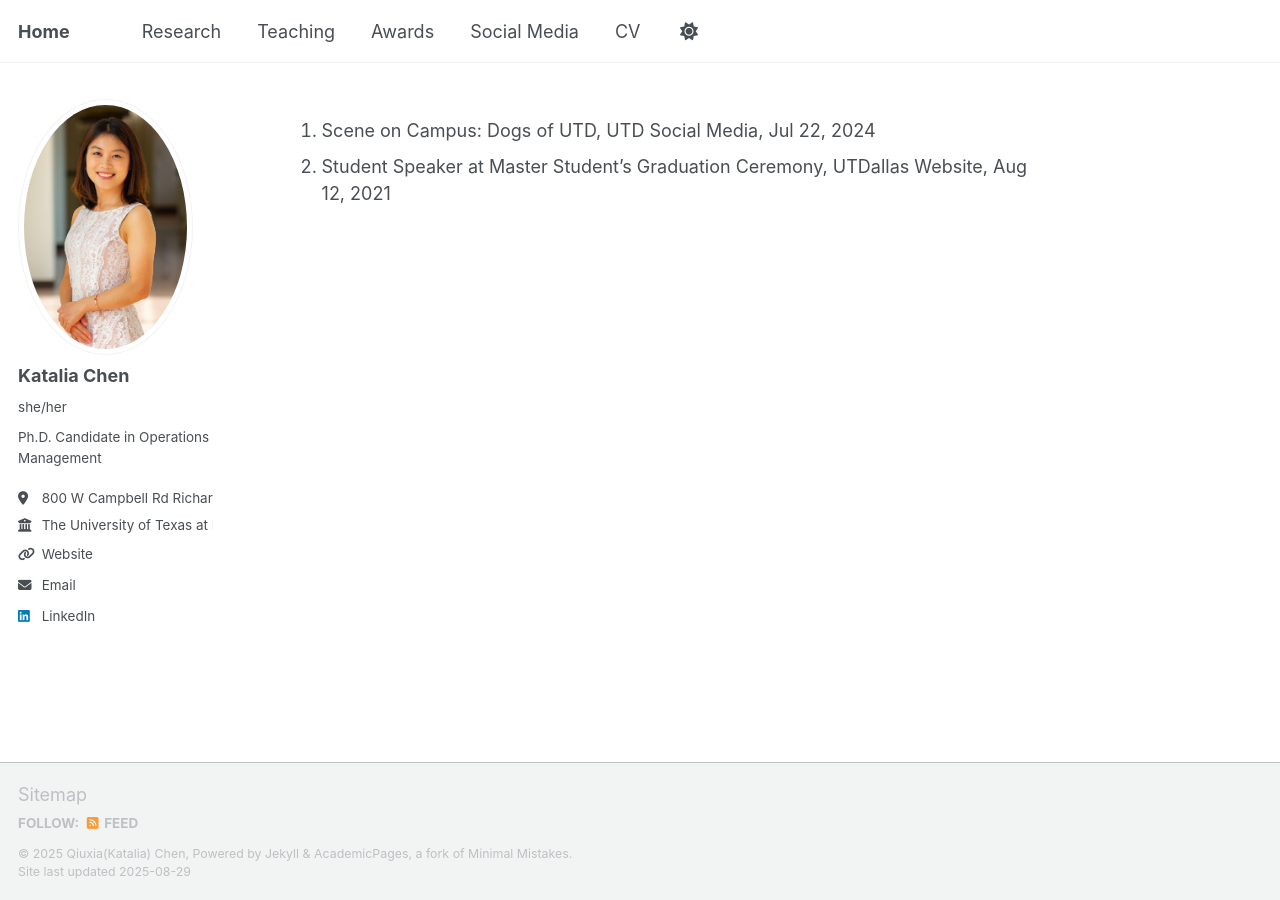
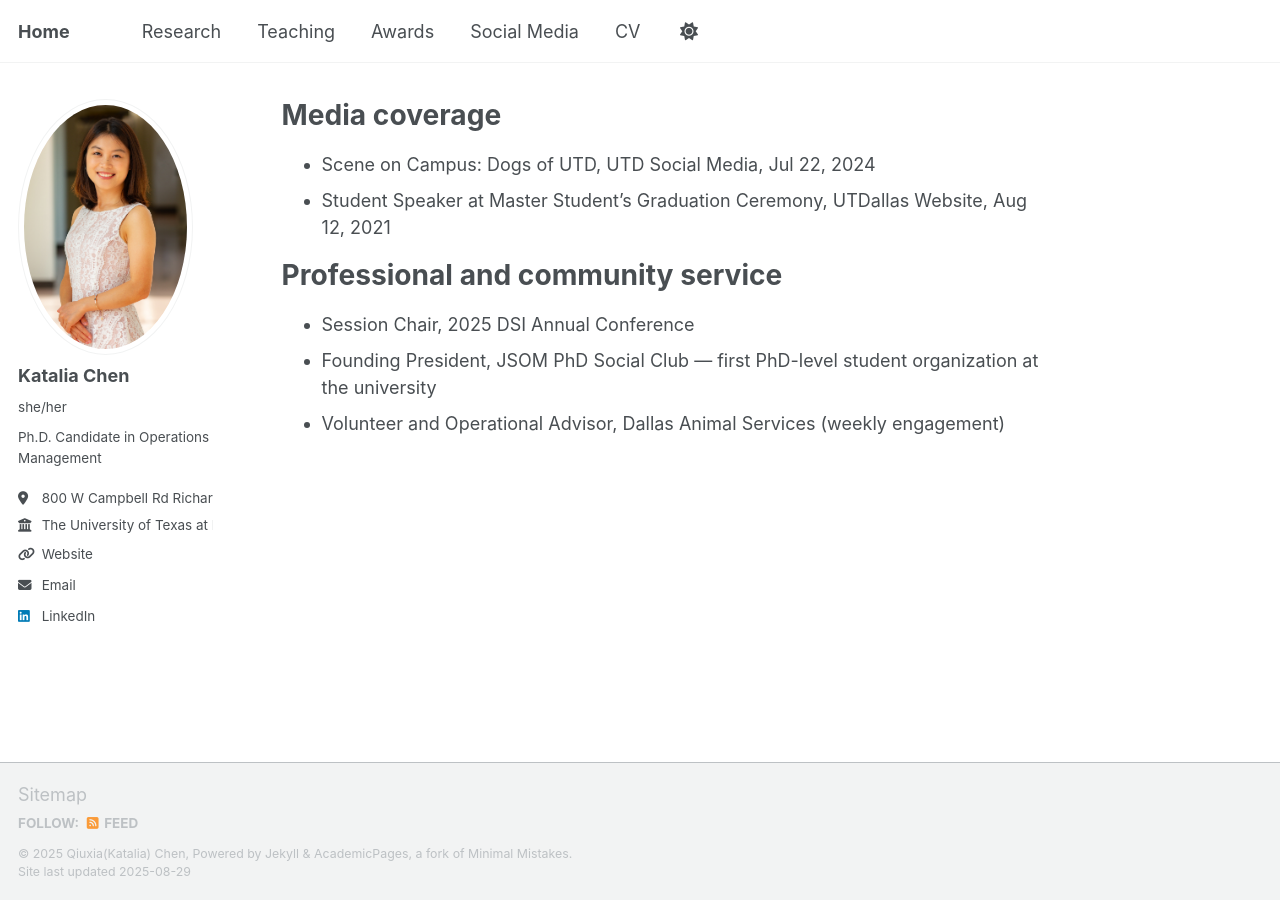
Before and after one commit to qxc2/katalia2, a Jekyll site: the page built from _social/social.md, in a window 1280 px wide. Built offline with Jekyll 4.4.1, drawn with Linux system fonts in a browser that asks for light colours; a script that is not in the unit is left out.

Commit message:
Update social.md

```diff
--- a/_social/social.md
+++ b/_social/social.md
@@ -3,5 +3,13 @@ collection: social
 permalink: /social/
 ---
 
- 1. Scene on Campus: Dogs of UTD, UTD Social Media, Jul 22, 2024
- 2. Student Speaker at Master Student’s Graduation Ceremony, UTDallas Website, Aug 12, 2021
+Media coverage
+======
+ - Scene on Campus: Dogs of UTD, UTD Social Media, Jul 22, 2024
+ - Student Speaker at Master Student’s Graduation Ceremony, UTDallas Website, Aug 12, 2021
+
+Professional and community service
+======
+ - Session Chair, 2025 DSI Annual Conference
+ - Founding President, JSOM PhD Social Club — first PhD-level student organization at the university
+ - Volunteer and Operational Advisor, Dallas Animal Services (weekly engagement)
```
